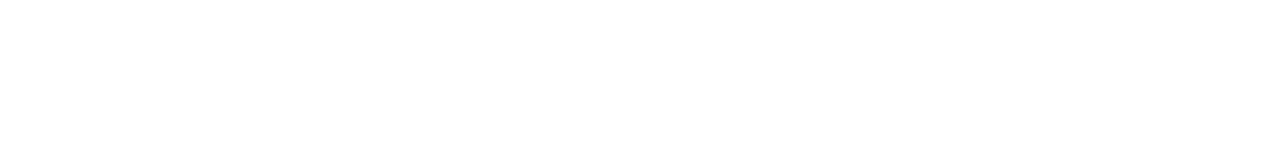
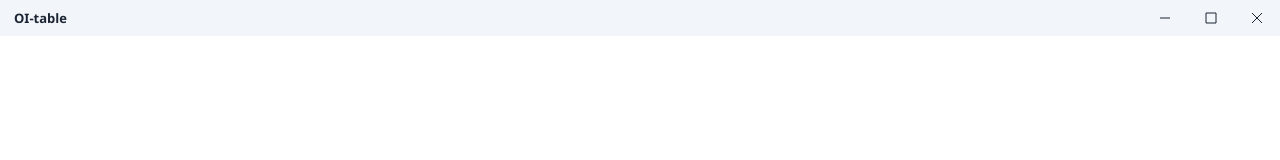
Before and after one commit to 3097729287/OI-table, a React (Vite) app: page / in a window 1280 px wide. Shown: the top 160 px of the page. Built offline with nearby package versions, Linux system fonts and the light colour scheme.

Commit message:
feat: add custom window title bar

```diff
--- a/package.json
+++ b/package.json
@@ -10,6 +10,7 @@
     "icon": "tauri icon src-tauri/app-icon.svg"
   },
   "dependencies": {
+    "@tauri-apps/api": "^2",
     "react": "^19",
     "react-dom": "^19"
   },
--- a/src-tauri/tauri.conf.json
+++ b/src-tauri/tauri.conf.json
@@ -13,6 +13,7 @@
       {
         "label": "main",
         "title": "OI-table",
+        "decorations": false,
         "width": 920,
         "height": 620,
         "minWidth": 360,
@@ -21,8 +22,8 @@
       }
     ],
     "security": {
-      "csp": "default-src 'self'",
-      "devCsp": "default-src 'self'; script-src 'self' 'unsafe-inline'; connect-src 'self' ws://127.0.0.1:11420"
+      "csp": "default-src 'self'; connect-src 'self' ipc: http://ipc.localhost",
+      "devCsp": "default-src 'self'; script-src 'self' 'unsafe-inline'; connect-src 'self' ipc: http://ipc.localhost ws://127.0.0.1:11420"
     }
   },
   "bundle": {
--- /dev/null
+++ b/src/TitleBar.tsx
@@ -0,0 +1,64 @@
+import { isTauri } from "@tauri-apps/api/core";
+import { getCurrentWindow } from "@tauri-apps/api/window";
+import { useEffect, useState } from "react";
+import "./title-bar.css";
+
+const desktopWindow = isTauri() ? getCurrentWindow() : undefined;
+
+export function TitleBar() {
+  const [maximized, setMaximized] = useState(false);
+  const maximizeLabel = maximized ? "还原" : "最大化";
+
+  useEffect(() => {
+    if (!desktopWindow) return;
+
+    const currentWindow = desktopWindow;
+    let disposed = false;
+    let unlisten: (() => void) | undefined;
+    let latestQuery = 0;
+
+    async function syncMaximized() {
+      const query = ++latestQuery;
+      const next = await currentWindow.isMaximized();
+      if (!disposed && query === latestQuery) setMaximized(next);
+    }
+
+    void currentWindow.onResized(() => {
+      void syncMaximized().catch(console.error);
+    }).then((stop) => {
+      if (disposed) {
+        stop();
+        return;
+      }
+      unlisten = stop;
+      return syncMaximized();
+    }).catch(console.error);
+
+    return () => {
+      disposed = true;
+      unlisten?.();
+    };
+  }, []);
+
+  return (
+    <header className="title-bar">
+      <div className="title-bar__title" data-tauri-drag-region>OI-table</div>
+      <div className="title-bar__controls" role="group" aria-label="窗口控制">
+        <button type="button" aria-label="最小化" title="最小化" disabled={!desktopWindow}
+          onClick={() => void desktopWindow?.minimize().catch(console.error)}>
+          <svg viewBox="0 0 12 12" aria-hidden="true"><path d="M1 6h10" /></svg>
+        </button>
+        <button type="button" aria-label={maximizeLabel} title={maximizeLabel} disabled={!desktopWindow}
+          onClick={() => void desktopWindow?.toggleMaximize().catch(console.error)}>
+          <svg viewBox="0 0 12 12" aria-hidden="true">
+            {maximized ? <path d="M4 3V1h7v7H9M1 4h7v7H1z" /> : <path d="M1 1h10v10H1z" />}
+          </svg>
+        </button>
+        <button type="button" className="title-bar__close" aria-label="关闭" title="关闭"
+          disabled={!desktopWindow} onClick={() => void desktopWindow?.close().catch(console.error)}>
+          <svg viewBox="0 0 12 12" aria-hidden="true"><path d="m1 1 10 10M11 1 1 11" /></svg>
+        </button>
+      </div>
+    </header>
+  );
+}
--- a/src/main.tsx
+++ b/src/main.tsx
@@ -1,8 +1,14 @@
 import { StrictMode } from "react";
 import { createRoot } from "react-dom/client";
+import { TitleBar } from "./TitleBar";
 
 function App() {
-  return <main />;
+  return (
+    <>
+      <TitleBar />
+      <main />
+    </>
+  );
 }
 
 createRoot(document.getElementById("root")!).render(
--- /dev/null
+++ b/src/title-bar.css
@@ -0,0 +1,55 @@
+body {
+  margin: 0;
+}
+
+.title-bar {
+  display: flex;
+  block-size: 36px;
+  color: var(--title-bar-color, #1b2534);
+  background: var(--title-bar-background, #f2f5f9);
+  font: 13px "Segoe UI", "Microsoft YaHei", sans-serif;
+  user-select: none;
+}
+
+.title-bar__title {
+  display: flex;
+  flex: 1;
+  align-items: center;
+  padding-inline: 14px;
+  font-weight: 600;
+}
+
+.title-bar__controls {
+  display: flex;
+}
+
+.title-bar button {
+  display: grid;
+  place-items: center;
+  inline-size: 46px;
+  padding: 0;
+  color: inherit;
+  background: transparent;
+  border: 0;
+}
+
+.title-bar button:enabled:hover {
+  background: var(--title-bar-hover, #dfe5ed);
+}
+
+.title-bar .title-bar__close:enabled:hover {
+  background: var(--title-bar-close-hover, #c42b1c);
+  color: #fff;
+}
+
+.title-bar button:focus-visible {
+  outline: 2px solid currentColor;
+  outline-offset: -3px;
+}
+
+.title-bar svg {
+  width: 12px;
+  height: 12px;
+  fill: none;
+  stroke: currentColor;
+}
```
Also changed, not shown: src-tauri/capabilities/main.json (added, +14 -0 lines), 1 other file (tests, documents, lock files or other folders).
